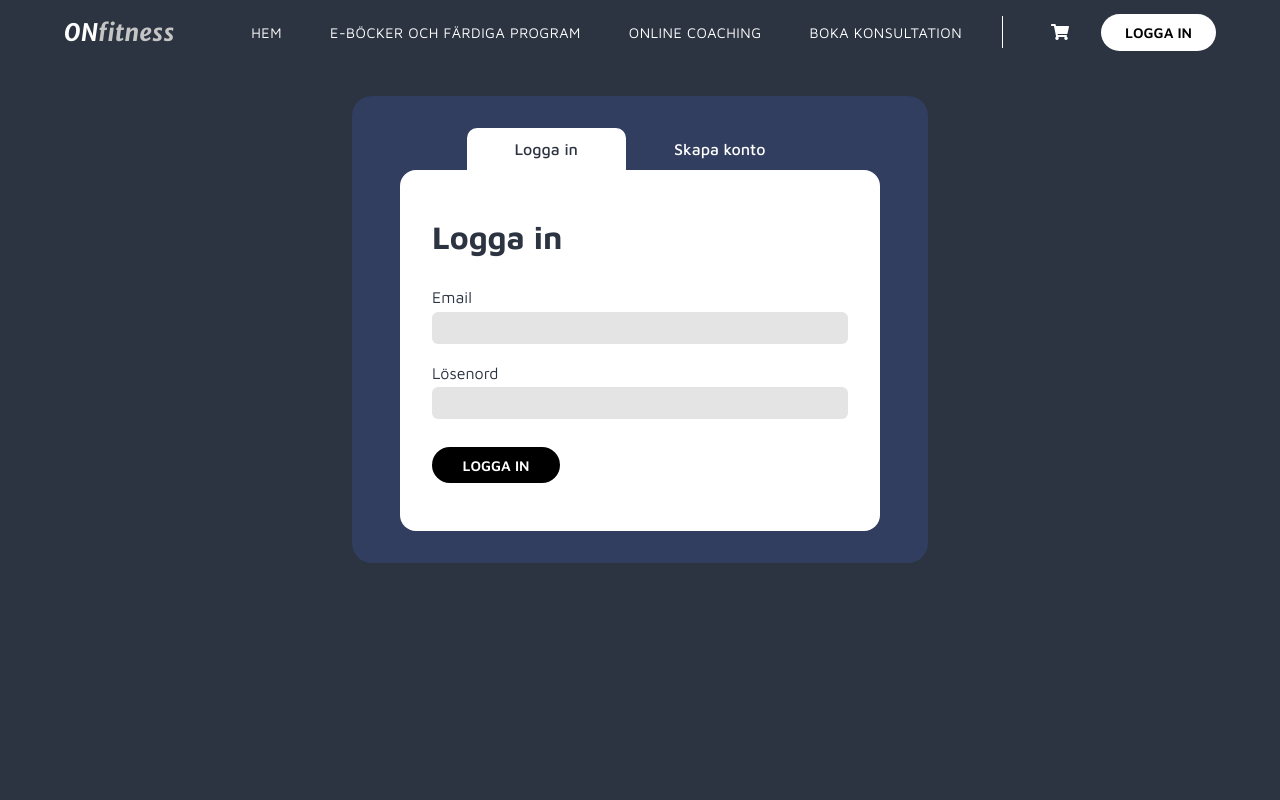
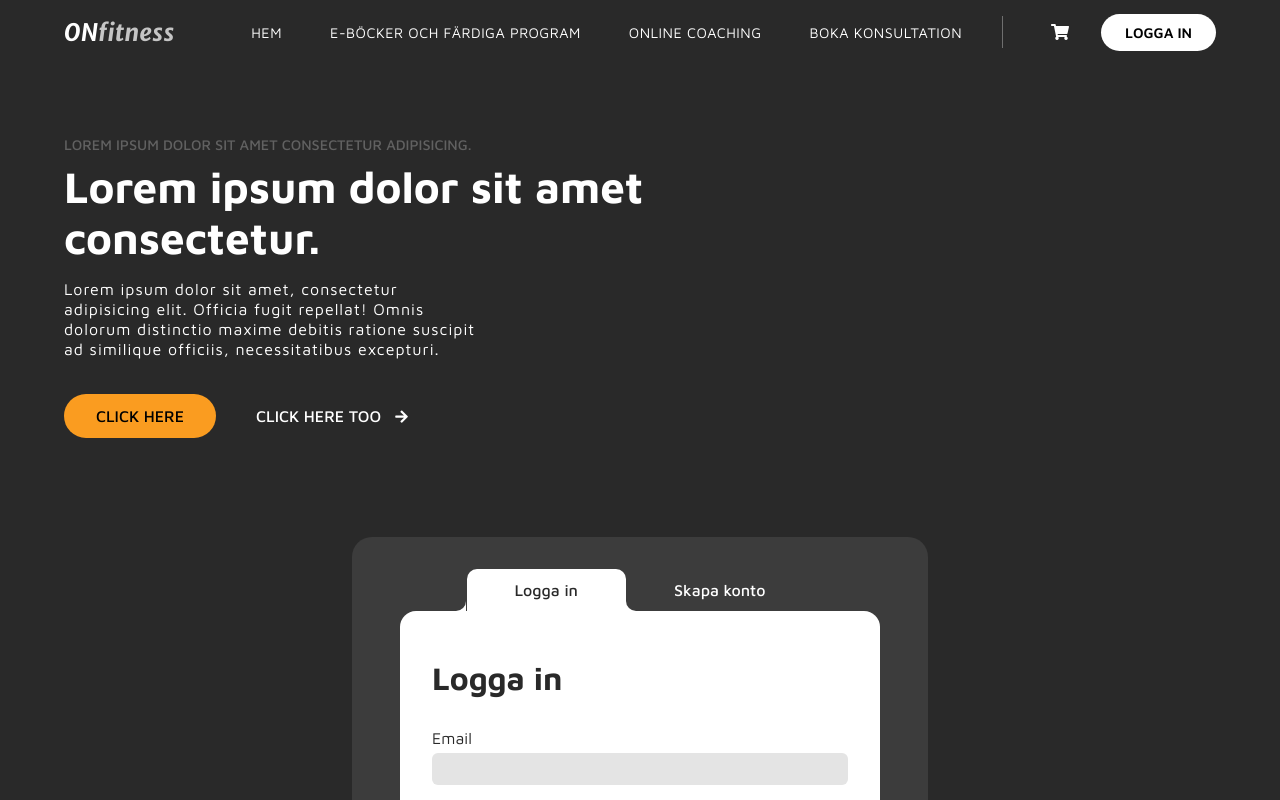
Before and after one commit to olivernygren/online-coaching-site, a React (Create React App) app: page /login in a window 1280 px wide. Shown: the top 800 px of the page. Built offline with nearby package versions, Linux system fonts and the light colour scheme.

Commit message:
added hero section

```diff
--- /dev/null
+++ b/src/components/Hero.jsx
@@ -0,0 +1,23 @@
+import React from 'react'
+import '../css/main.css'
+import '../css/hero.css'
+import { Link } from 'react-router-dom'
+
+function Hero() {
+  return (
+    <div className="hero">
+      <div className="text">
+        <h4>Lorem ipsum dolor sit amet consectetur adipisicing.</h4>
+        <h1>Lorem ipsum dolor sit amet consectetur.</h1>
+        <p>Lorem ipsum dolor sit amet, consectetur adipisicing elit. Officia fugit repellat! Omnis dolorum distinctio maxime debitis ratione suscipit ad similique officiis, necessitatibus excepturi.</p>
+        <div className="buttons">
+          <Link to="/" className="primary">Click here</Link>
+          <Link to="/" className="secondary">Click here too <i className="fas fa-arrow-right"></i> </Link>
+        </div>
+      </div>
+      <div className="illustration"></div>
+    </div>
+  )
+}
+
+export default Hero
--- /dev/null
+++ b/src/components/Home.jsx
@@ -0,0 +1,12 @@
+import React from 'react'
+import Hero from './Hero'
+
+function Home() {
+  return (
+    <>
+      <Hero/>
+    </>
+  )
+}
+
+export default Home
--- a/src/components/Layout.jsx
+++ b/src/components/Layout.jsx
@@ -3,12 +3,15 @@ import Header from './Header'
 import { BrowserRouter as Router, Route } from 'react-router-dom'
 import '../css/main.css'
 import Login from './Login'
+import Hero from './Hero'
+import Home from './Home'
 
 function Layout() {
   return (
     <>
       <Router>
         <Header/>
+        <Route path='/' component={Home} />
         <Route path='/login' component={Login} />
       </Router>
     </>
--- a/src/components/Login.jsx
+++ b/src/components/Login.jsx
@@ -21,7 +21,13 @@ function Login() {
     return (
       <div className="login-container">
         <div className="headers">
+          <div className="circle-left">
+            <div className="circle"></div>
+          </div>
           <h4 className="login-text active">Logga in</h4>
+          <div className="circle-right">
+            <div className="circle"></div>
+          </div>
           <h4 onClick={handleRegisterClick} className="create-account-text">Skapa konto</h4>
         </div>
         <div className="login-section active">
@@ -33,7 +39,7 @@ function Login() {
             <label htmlFor="password">Lösenord</label>
             <input type="password" name="password" required />
             <span className="login-error"></span>
-            <button className="login-btn" type="submit">Logga in</button>
+            <button className="login-btn" type="submit">Logga in <i class="fas fa-sign-in-alt"></i> </button>
           </form>
         </div>
       </div>
@@ -46,7 +52,13 @@ function Login() {
       <div className="login-container">
         <div className="headers">
           <h4 onClick={handleLoginClick} className="login-text">Logga in</h4>
+          <div className="circle-left-ca">
+            <div className="circle"></div>
+          </div>
           <h4 className="create-account-text active">Skapa konto</h4>
+          <div className="circle-right-ca">
+            <div className="circle"></div>
+          </div>
         </div>
         <div className="create-account active">
           <form>
@@ -95,7 +107,7 @@ function Login() {
             <input type="password" name="password" required />
             <span className="login-error"></span>
 
-            <button className="create-account-btn" type="submit">Skapa konto</button>
+            <button className="create-account-btn" type="submit">Skapa konto <i className="fas fa-user"></i> </button>
           </form>
         </div>
       </div>
--- a/src/css/header.css
+++ b/src/css/header.css
@@ -104,6 +104,6 @@ nav li a {
 .header-divider {
   height: 2rem;
   width: 1px;
-  background: rgb(255, 255, 255);
+  background: rgb(111, 111, 111);
   margin: 0 1rem;
 }
--- /dev/null
+++ b/src/css/hero.css
@@ -0,0 +1,67 @@
+.hero {
+  padding: 4rem;
+}
+
+.hero .text {
+  width: 60%;
+}
+
+.hero .text h1 {
+  font-size: 2.75rem;
+  margin: 0
+}
+
+.hero .text h4 {
+  font-size: .9rem;
+  margin: .5rem 0;
+  font-weight: 500;
+  color: rgb(97, 97, 97);
+  text-transform: uppercase;
+}
+
+.hero .text p {
+  margin: 1rem 0;
+  font-weight: 400;
+  width: 60%;
+  line-height: 1.25rem;
+  letter-spacing: 1px;
+}
+
+.hero .buttons {
+  margin-top: 3rem;
+  margin-bottom: 1rem;
+}
+
+.hero .buttons a {
+  text-decoration: none;
+  color: white;
+  font-weight: 500;
+  text-transform: uppercase;
+}
+
+.hero .buttons .primary {
+  padding: .8rem 2rem;
+  background: var(--clr-main);
+  color: black;
+  border-radius: 50px;
+  transition: .35s ease-in-out;
+}
+
+.hero .buttons .secondary {
+  padding: .6rem 1.5rem;
+  margin-left: 1rem;
+  transition: .35s ease-in-out;
+}
+
+.hero .buttons .primary:hover {
+  background: white
+}
+
+.hero .buttons .secondary:hover {
+  color: var(--clr-main)
+}
+
+.fa-arrow-right {
+  margin-left: .6rem;
+  font-size: .9rem;
+}
--- a/src/css/login.css
+++ b/src/css/login.css
@@ -1,6 +1,6 @@
 .login-container {
   width: 36rem;
-  background: rgb(49, 62, 95);
+  background: rgb(60, 60, 60);
   margin: 0 auto;
   border-radius: 20px;
   padding: 2rem 3rem;
@@ -20,6 +20,7 @@
   align-items: center;
   color: white;
   margin-bottom: 0;
+  position: relative;
 }
 
 .login-text, .create-account-text {
@@ -32,12 +33,12 @@
 }
 
 .login-text.active {
-  color: var(--clr-dark-blue);
+  color: var(--clr-dark-main);
   background: white;
 }
 
 .create-account-text.active {
-  color: var(--clr-dark-blue);
+  color: var(--clr-dark-main);
   background: white;
 }
 
@@ -46,7 +47,7 @@
   flex-direction: column;
   background: white;
   margin-top: 0;
-  color: var(--clr-dark-blue);
+  color: var(--clr-dark-main);
   padding: 2rem 2rem 3rem 2rem;
   border-radius: 16px;
 }
@@ -84,7 +85,7 @@
   font-size: .9rem;
   text-decoration: none;
   background: black;
-  width: 8rem;
+  width: fit-content;
   margin-top: .5rem;
   transition: .35s ease-in-out;
 }
@@ -109,7 +110,7 @@
   flex-direction: column;
   background: white;
   margin-top: 0;
-  color: var(--clr-dark-blue);
+  color: var(--clr-dark-main);
   padding: 2rem 2rem 3rem 2rem;
   border-radius: 16px;
 }
@@ -147,7 +148,7 @@
   font-size: .9rem;
   text-decoration: none;
   background: black;
-  width: 10rem;
+  width: fit-content;
   margin-top: .5rem;
   transition: .35s ease-in-out;
 }
@@ -188,6 +189,61 @@
   margin-right: .75rem;
 }
 
+.fa-user, .fa-sign-in-alt {
+  font-size: .75rem;
+  margin: 0 0 .2rem .5rem;
+}
+
+.circle-left {
+  width: 1rem;
+  height: 2.6rem;
+  background: white;
+  position: absolute;
+  bottom: 0;
+  left: 3.13rem;
+}
+
+.circle-left .circle, .circle-left-ca .circle {
+  background: rgb(60, 60, 60);
+  width: 100%;
+  height: 100%;
+  border-radius: 0 0 10px 0;
+}
+
+.circle-right {
+  width: 1rem;
+  height: 2.6rem;
+  background: white;
+  position: absolute;
+  bottom: 0;
+  left: 14.1rem;
+}
+
+.circle-right .circle, .circle-right-ca .circle {
+  background: rgb(60, 60, 60);
+  width: 100%;
+  height: 100%;
+  border-radius: 0 0 0 10px;
+}
+
+.circle-left-ca {
+  width: 1rem;
+  height: 2.6rem;
+  background: white;
+  position: absolute;
+  bottom: 0;
+  left: 13.09rem;
+}
+
+.circle-right-ca {
+  width: 1rem;
+  height: 2.6rem;
+  background: white;
+  position: absolute;
+  bottom: 0;
+  left: 25.87rem;
+}
+
 
 
 .hide {
--- a/src/css/main.css
+++ b/src/css/main.css
@@ -2,7 +2,7 @@
 
 :root {
   --clr-main: rgb(250, 156, 32);
-  --clr-dark-blue: rgb(44, 51, 65);
+  --clr-dark-main: rgb(41, 41, 41);
 }
 
 * {
@@ -16,7 +16,7 @@ body, html {
 body {
   margin: 0;
   font-family: 'Maven Pro', sans-serif;
-  background: var(--clr-dark-blue);
+  background: var(--clr-dark-main);
   color: white;
 }
 
```
